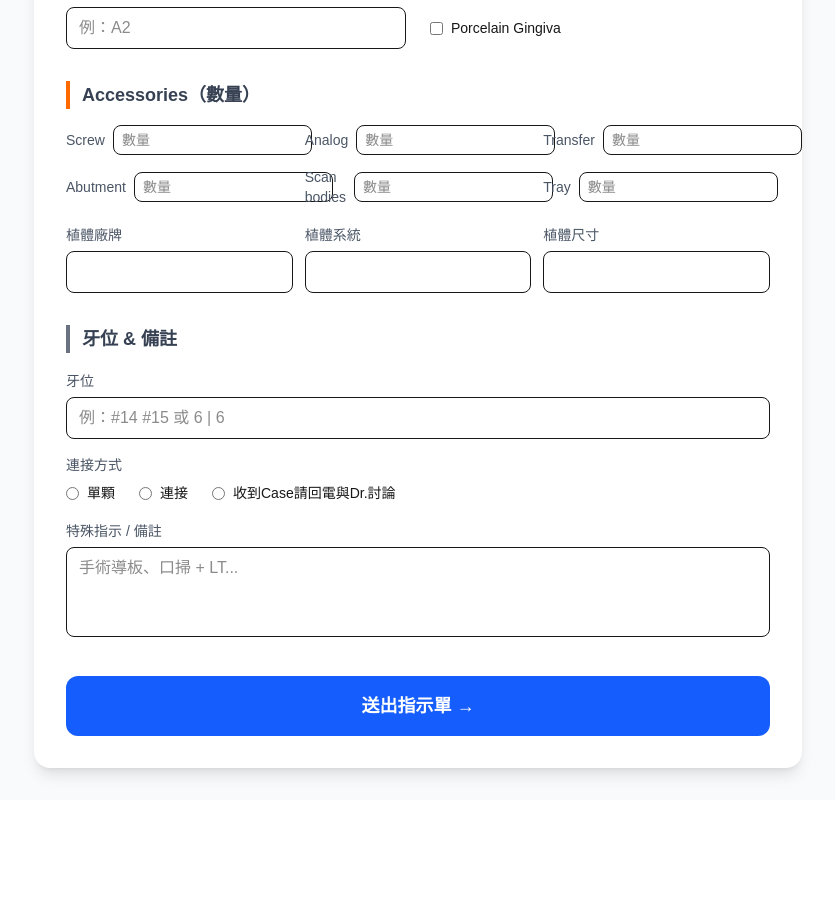
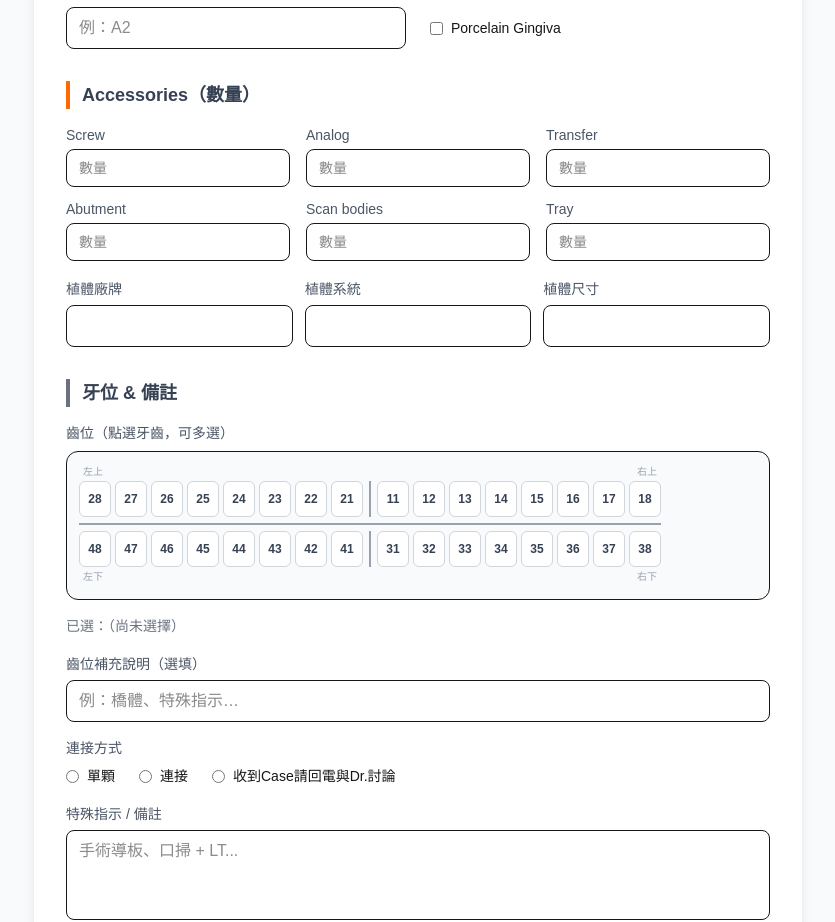
Before and after one commit to tzuyiliao0810-web/dental-form, a Next.js app: page / in a window 1280 px wide. Shown: the part 1366-2288 px from the top of the page, without its empty margins (222-1057 px from the left). Before the commit the page ends 2166 px from the top, so only its background shows below. Built offline with nearby package versions, Linux system fonts and the light colour scheme.

Commit message:
更新FDI

```diff
--- /dev/null
+++ b/app/components/ToothChart.tsx
@@ -0,0 +1,117 @@
+'use client';
+
+/* FDI 牙位編號（依照實體表單的牙齒圖排列） */
+// 上排：左半 Q2(28→21)、右半 Q1(11→18)
+const UPPER_LEFT = ['28', '27', '26', '25', '24', '23', '22', '21'];
+const UPPER_RIGHT = ['11', '12', '13', '14', '15', '16', '17', '18'];
+// 下排：左半 Q4(48→41)、右半 Q3(31→38)
+const LOWER_LEFT = ['48', '47', '46', '45', '44', '43', '42', '41'];
+const LOWER_RIGHT = ['31', '32', '33', '34', '35', '36', '37', '38'];
+
+function Tooth({
+  num,
+  on,
+  readOnly,
+  onToggle,
+}: {
+  num: string;
+  on: boolean;
+  readOnly?: boolean;
+  onToggle?: (n: string) => void;
+}) {
+  const base =
+    'flex flex-col items-center justify-center select-none transition-colors';
+  if (readOnly) {
+    // 預覽 / 列印：選取的牙位以實心圈標示
+    return (
+      <div className={`${base} w-7`}>
+        <div
+          className={
+            'w-6 h-6 flex items-center justify-center rounded-full text-[11px] font-bold border ' +
+            (on
+              ? 'bg-blue-600 text-white border-blue-700'
+              : 'text-gray-400 border-transparent')
+          }
+        >
+          {num}
+        </div>
+      </div>
+    );
+  }
+  // 表單：可點選
+  return (
+    <button
+      type="button"
+      onClick={() => onToggle?.(num)}
+      className={
+        base +
+        ' w-8 h-9 rounded-md border text-[12px] font-semibold cursor-pointer ' +
+        (on
+          ? 'bg-blue-600 text-white border-blue-700 shadow'
+          : 'bg-white text-gray-700 border-gray-300 hover:bg-blue-50')
+      }
+    >
+      {num}
+    </button>
+  );
+}
+
+function Row({
+  left,
+  right,
+  selected,
+  readOnly,
+  onToggle,
+}: {
+  left: string[];
+  right: string[];
+  selected: string[];
+  readOnly?: boolean;
+  onToggle?: (n: string) => void;
+}) {
+  const gap = readOnly ? 'gap-0.5' : 'gap-1';
+  return (
+    <div className="flex items-center justify-center">
+      <div className={`flex ${gap}`}>
+        {left.map((n) => (
+          <Tooth key={n} num={n} on={selected.includes(n)} readOnly={readOnly} onToggle={onToggle} />
+        ))}
+      </div>
+      {/* 中線 */}
+      <div className={`self-stretch mx-1.5 border-l-2 border-gray-400`} />
+      <div className={`flex ${gap}`}>
+        {right.map((n) => (
+          <Tooth key={n} num={n} on={selected.includes(n)} readOnly={readOnly} onToggle={onToggle} />
+        ))}
+      </div>
+    </div>
+  );
+}
+
+export default function ToothChart({
+  selected = [],
+  onToggle,
+  readOnly = false,
+}: {
+  selected?: string[];
+  onToggle?: (n: string) => void;
+  readOnly?: boolean;
+}) {
+  return (
+    <div className="inline-block">
+      {/* 右上 / 左上（病人視角，圖面左為左象限） */}
+      <div className="flex justify-between text-[10px] text-gray-400 px-1 mb-0.5">
+        <span>左上</span>
+        <span>右上</span>
+      </div>
+      <Row left={UPPER_LEFT} right={UPPER_RIGHT} selected={selected} readOnly={readOnly} onToggle={onToggle} />
+      {/* 上下分隔（咬合線） */}
+      <div className="border-t-2 border-gray-400 my-1.5" />
+      <Row left={LOWER_LEFT} right={LOWER_RIGHT} selected={selected} readOnly={readOnly} onToggle={onToggle} />
+      <div className="flex justify-between text-[10px] text-gray-400 px-1 mt-0.5">
+        <span>左下</span>
+        <span>右下</span>
+      </div>
+    </div>
+  );
+}
--- a/app/page.tsx
+++ b/app/page.tsx
@@ -1,5 +1,6 @@
 'use client';
 import { useState } from 'react';
+import ToothChart from './components/ToothChart';
 
 type Form = {
   clinic: string; doctor: string; patient: string; age: string; gender: string;
@@ -11,7 +12,7 @@ type Form = {
   gap: string; grooveStain: string; toothColor: string; porcelainGingiva: boolean;
   screw: string; analog: string; transfer: string; abutment: string; scanBodies: string; tray: string;
   implantBrand: string; implantSystem: string; implantSize: string;
-  toothNotes: string; connection: string; notes: string;
+  teeth: string[]; toothNotes: string; connection: string; notes: string;
 };
 
 const initialForm: Form = {
@@ -24,7 +25,7 @@ const initialForm: Form = {
   gap: '', grooveStain: '', toothColor: '', porcelainGingiva: false,
   screw: '', analog: '', transfer: '', abutment: '', scanBodies: '', tray: '',
   implantBrand: '', implantSystem: '', implantSize: '',
-  toothNotes: '', connection: '', notes: '',
+  teeth: [], toothNotes: '', connection: '', notes: '',
 };
 
 export default function DentalForm() {
@@ -256,12 +257,12 @@ export default function DentalForm() {
         {/* Accessories */}
         <section>
           <h2 className="text-lg font-bold text-gray-700 mb-4 border-l-4 border-orange-500 pl-3">Accessories（數量）</h2>
-          <div className="grid grid-cols-3 gap-3">
+          <div className="grid grid-cols-2 sm:grid-cols-3 gap-x-4 gap-y-3">
             {([['screw', 'Screw'], ['analog', 'Analog'], ['transfer', 'Transfer'], ['abutment', 'Abutment'], ['scanBodies', 'Scan bodies'], ['tray', 'Tray']] as const).map(([k, l]) => (
-              <div key={k} className="flex items-center gap-2">
-                <label className="text-sm text-gray-600 w-24">{l}</label>
+              <div key={k} className="flex flex-col">
+                <label className="text-sm text-gray-600 mb-1 truncate">{l}</label>
                 <input value={form[k] as string} onChange={e => set(k, e.target.value)}
-                  className="flex-1 border rounded-lg px-2 py-1 text-sm" placeholder="數量" />
+                  className="w-full border rounded-lg px-3 py-2 text-sm focus:outline-none focus:ring-2 focus:ring-blue-300" placeholder="數量" />
               </div>
             ))}
           </div>
@@ -280,9 +281,20 @@ export default function DentalForm() {
         <section>
           <h2 className="text-lg font-bold text-gray-700 mb-4 border-l-4 border-gray-500 pl-3">牙位 &amp; 備註</h2>
           <div>
-            <label className="text-sm text-gray-600">牙位</label>
+            <label className="text-sm text-gray-600 block mb-2">齒位（點選牙齒，可多選）</label>
+            <div className="overflow-x-auto pb-2">
+              <div className="border rounded-xl p-3 bg-gray-50 inline-block min-w-full">
+                <ToothChart selected={form.teeth} onToggle={(n) => toggle('teeth', n)} />
+              </div>
+            </div>
+            <div className="mt-2 text-sm text-gray-500">
+              已選：{form.teeth.length ? form.teeth.join('、') : '（尚未選擇）'}
+            </div>
+          </div>
+          <div className="mt-4">
+            <label className="text-sm text-gray-600">齒位補充說明（選填）</label>
             <input value={form.toothNotes} onChange={e => set('toothNotes', e.target.value)}
-              className="w-full border rounded-lg px-3 py-2 mt-1" placeholder="例：#14 #15 或 6 | 6" />
+              className="w-full border rounded-lg px-3 py-2 mt-1" placeholder="例：橋體、特殊指示…" />
           </div>
           <div className="mt-4">
             <label className="text-sm text-gray-600 block mb-2">連接方式</label>
--- a/app/preview/PrintableForm.tsx
+++ b/app/preview/PrintableForm.tsx
@@ -1,4 +1,6 @@
 'use client';
+
+import ToothChart from '../components/ToothChart';
 
 /* 小方框（checkbox） */
 function Ck({ on, children }: { on?: boolean; children?: React.ReactNode }) {
@@ -30,6 +32,7 @@ function fill(v: unknown, width = 8) {
 export default function PrintableForm({ data }: { data: any }) {
   const d = data || {};
   const arr = (k: string): string[] => Array.isArray(d[k]) ? d[k] : [];
+  const teeth: string[] = Array.isArray(d.teeth) ? d.teeth : [];
 
   return (
     <div className="bg-white min-h-screen px-3 py-4 text-[13px] text-black"
@@ -204,13 +207,12 @@ export default function PrintableForm({ data }: { data: any }) {
       {/* ===== 牙位 ===== */}
       <div className="border border-black mt-2 p-3">
         <div className="text-center text-[12px] font-bold mb-1">齒位</div>
-        <div className="relative mx-auto" style={{ maxWidth: '420px', height: '70px' }}>
-          <div className="absolute left-0 right-0 top-1/2 border-t border-black" />
-          <div className="absolute top-0 bottom-0 left-1/2 border-l border-black" />
-          <div className="absolute inset-0 flex items-center justify-center">
-            <span className="bg-white px-3 text-[15px] font-bold">{d.toothNotes}</span>
-          </div>
+        <div className="flex justify-center my-1">
+          <ToothChart selected={teeth} readOnly />
         </div>
+        {d.toothNotes ? (
+          <div className="text-center text-[12px] mt-1">補充：{d.toothNotes}</div>
+        ) : null}
         <div className="flex flex-wrap gap-6 mt-3 text-[12px]">
           <Rd on={d.connection === '單顆'}>單顆</Rd>
           <Rd on={d.connection === '連接'}>連接</Rd>
--- a/app/preview/page.tsx
+++ b/app/preview/page.tsx
@@ -14,7 +14,7 @@ const defaultData = {
   gap: '正常', grooveStain: '中', toothColor: 'A2', porcelainGingiva: false,
   screw: '', analog: '', transfer: '', abutment: '', scanBodies: '', tray: '',
   implantBrand: '', implantSystem: '', implantSize: '',
-  toothNotes: '6 | 6', connection: '單顆',
+  teeth: ['16', '14'], toothNotes: '', connection: '單顆',
   notes: '手術導板\n口掃+LT\n做成一組目',
 };
 
```
